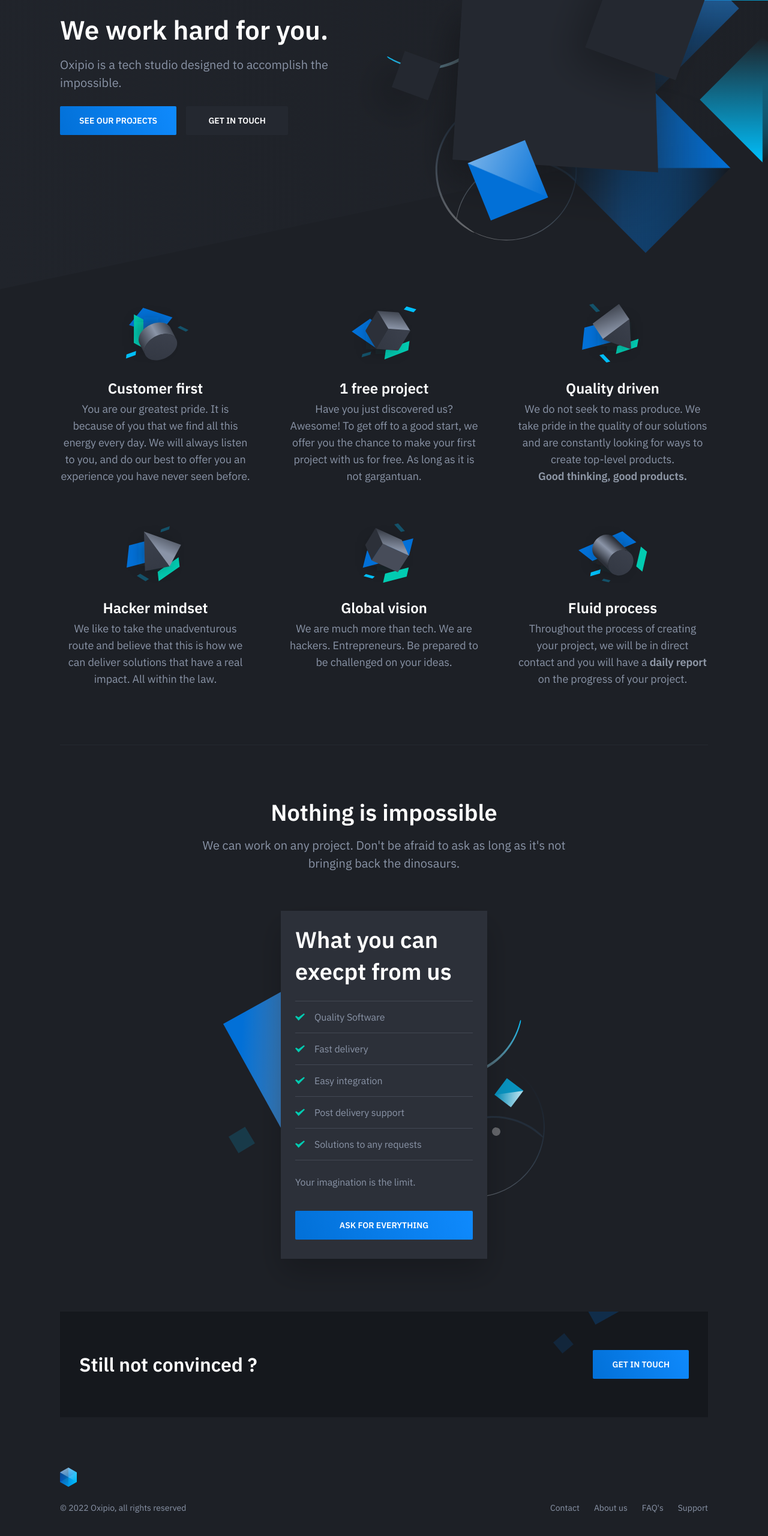
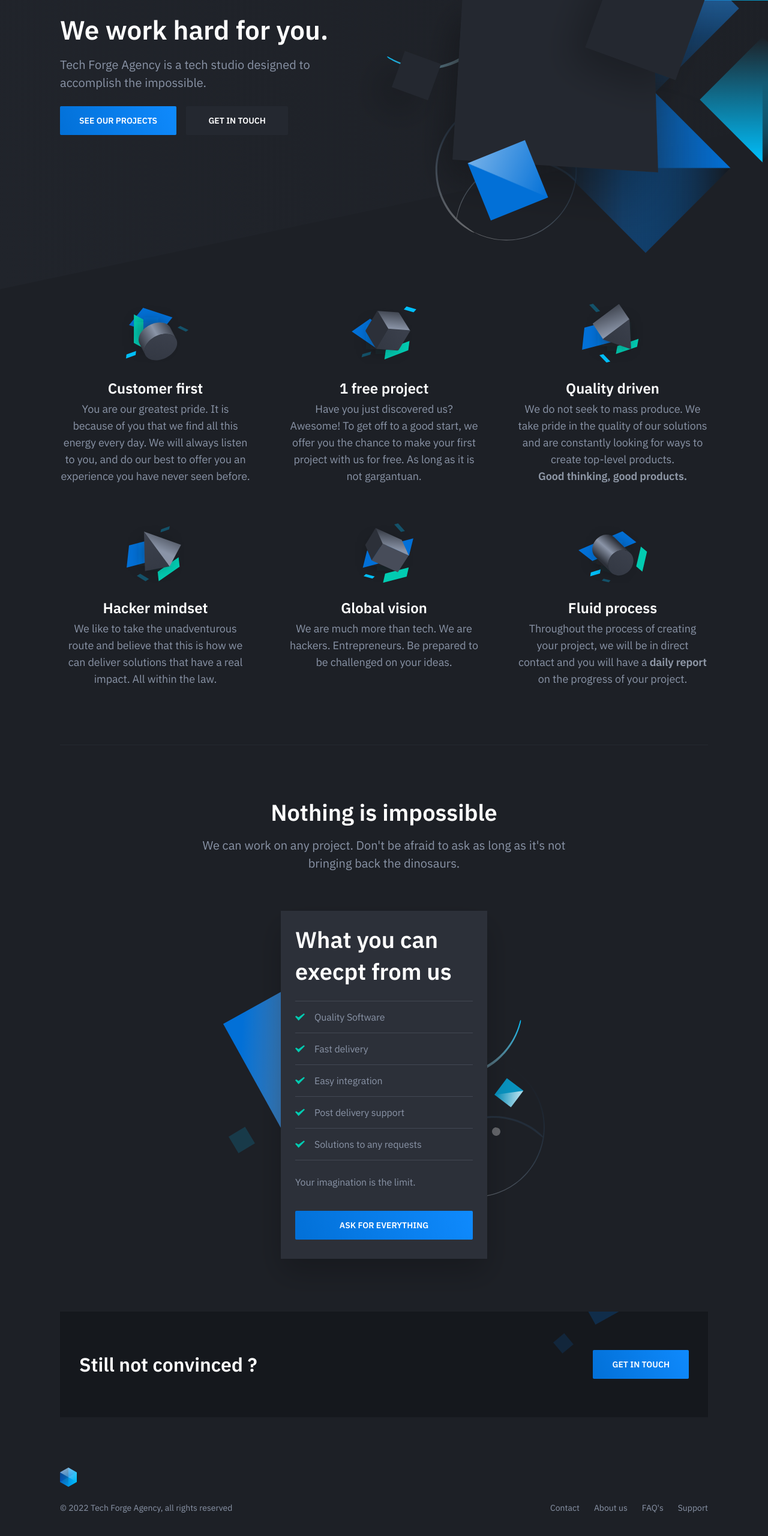
Before and after one commit to Oxipio/Oxipio.github.io, a plain HTML site: page index.html in a window 1280 px wide. Shown: the part 218-2778 px from the top of the page at 60% size. Drawn offline with nearby package versions, Linux system fonts and the light colour scheme.

Commit message:
new name
Signed-off-by: Paul <paul.cartau@gmail.com>

```diff
--- a/index.html
+++ b/index.html
@@ -4,7 +4,7 @@
     <meta charset="utf-8">
     <meta http-equiv="X-UA-Compatible" content="IE=edge">
     <meta name="viewport" content="width=device-width, initial-scale=1">
-    <title>Oxipio</title>
+    <title>Tech Forge Agency</title>
     <link href="https://fonts.googleapis.com/css?family=IBM+Plex+Sans:400,600" rel="stylesheet">
     <link rel="stylesheet" href="dist/css/style.css">
 	<script src="https://unpkg.com/animejs@3.0.1/lib/anime.min.js"></script>
@@ -32,7 +32,7 @@
                     <div class="hero-inner">
 						<div class="hero-copy">
 	                        <h1 class="hero-title mt-0">We work hard for you.</h1>
-	                        <p class="hero-paragraph">Oxipio is a tech studio designed to accomplish the impossible.</p>
+	                        <p class="hero-paragraph">Tech Forge Agency is a tech studio designed to accomplish the impossible.</p>
 	                        <div class="hero-cta"><a class="button button-primary" href="#">See our projects</a><a class="button" href="#">Get in touch</a></div>
 						</div>
 						<div class="hero-figure anime-element">
@@ -222,7 +222,7 @@
                             </a>
                         </li> -->
                     </ul>
-                    <div class="footer-copyright">&copy; 2022 Oxipio, all rights reserved</div>
+                    <div class="footer-copyright">&copy; 2022 Tech Forge Agency, all rights reserved</div>
                 </div>
             </div>
         </footer>
```
